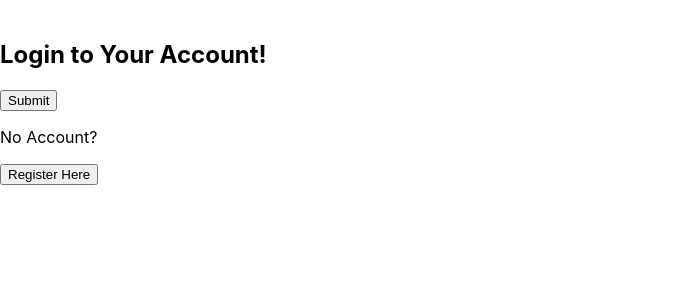
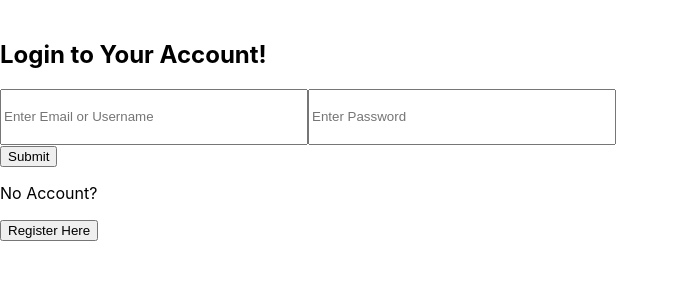
Before and after one commit to margueriteblair/Final-Microservices-Project, a React (Create React App) app in the folder frontend/: page /login in a window 1280 px wide. Shown: the top 300 px of the page, without its empty margins (0-679 px from the left). Built offline with nearby package versions, Linux system fonts and the light colour scheme.

Commit message:
error with inputs is fixed

```diff
--- a/frontend/src/Components/Form.js
+++ b/frontend/src/Components/Form.js
@@ -13,7 +13,7 @@ export default function Form(props) {
             >
 
                 {
-                    Array.isArray(props.inputs) ? props.inputs.map(inProps =>{
+                    Array.isArray(props.inputs) ? props.inputs.map(inProps =>
                     <Input
                     name={inProps.name}
                     placeholder={inProps.placeholder}
@@ -23,7 +23,7 @@ export default function Form(props) {
                     onChange={inProps.onChange}
                     key={inProps.name}
                     ></Input>
-                    }) : 'Dev Warning! No inputs, check code.'
+                    ) : 'Dev Warning! No inputs, check code.'
 
                 }
             </form>
```
